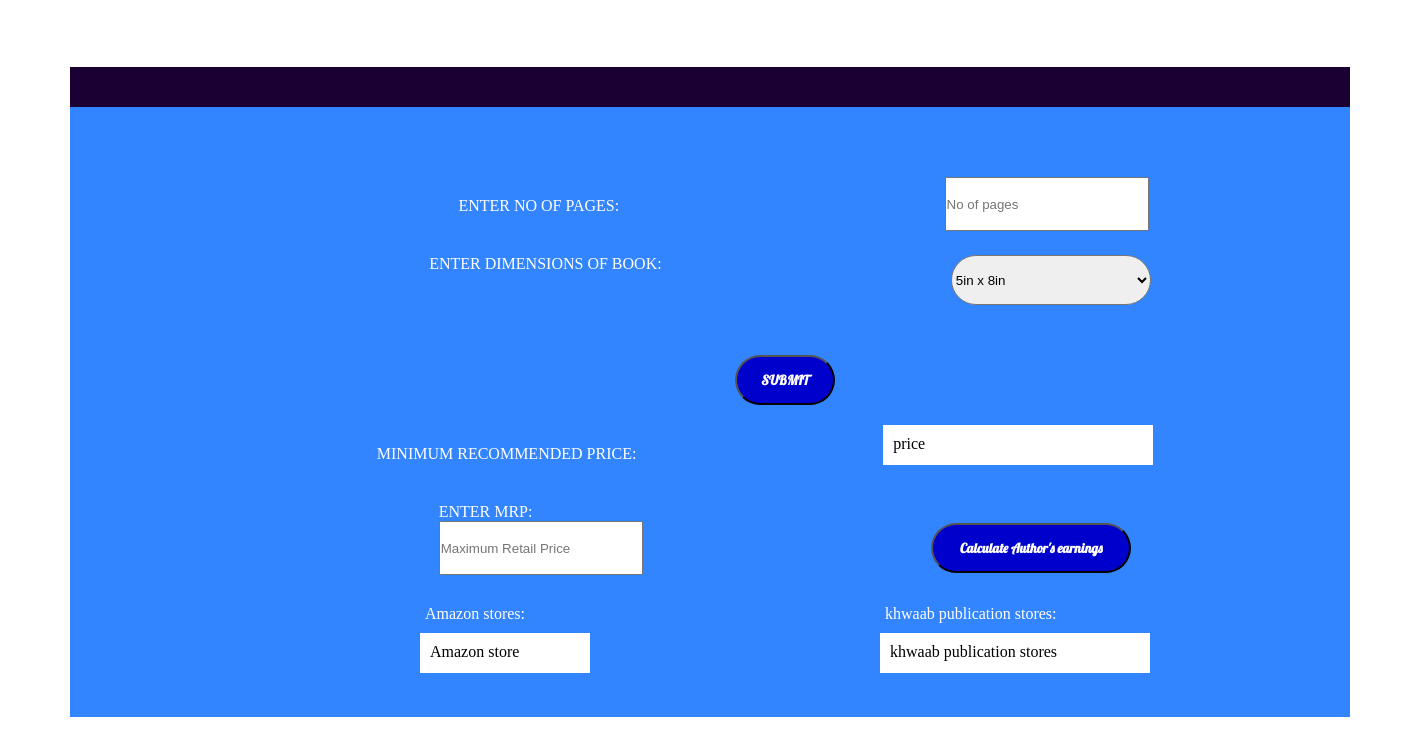
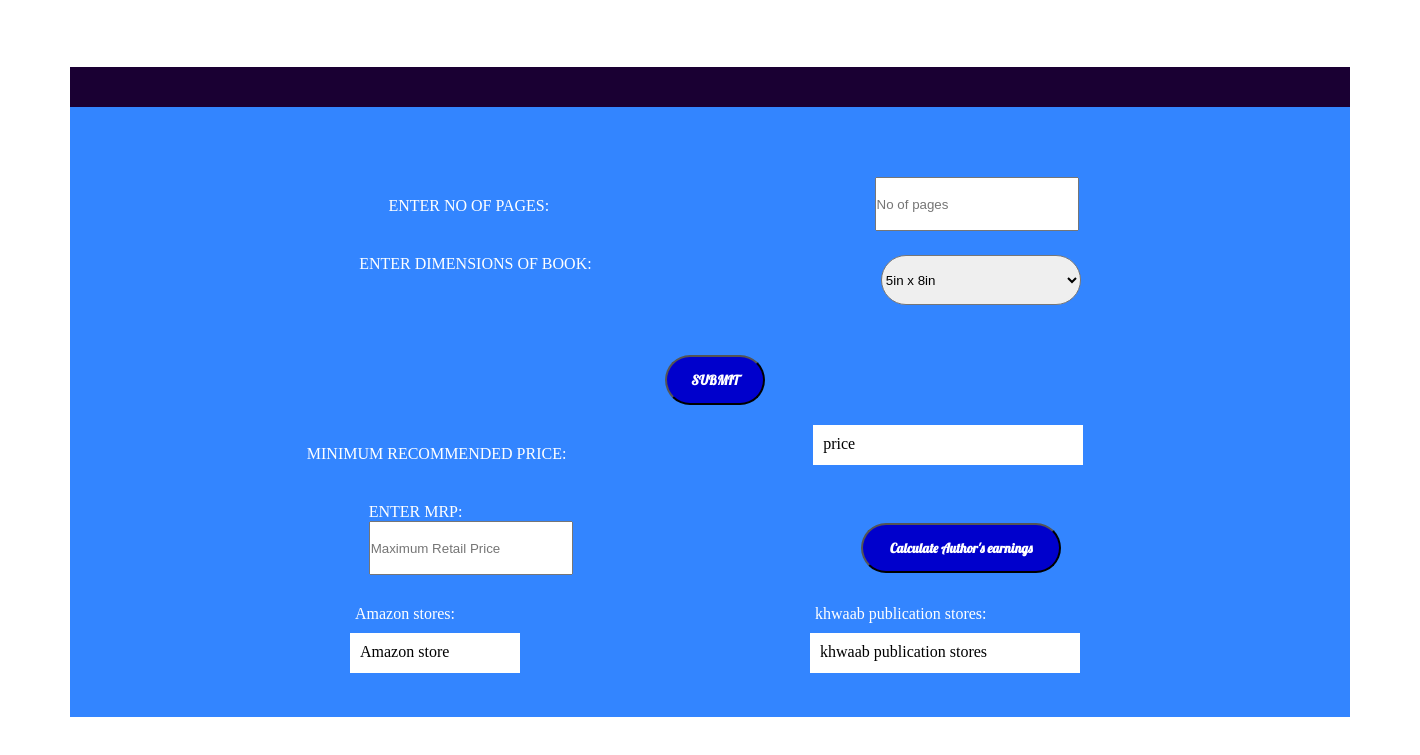
Before and after one commit to cunningbait1Gourav/khwaabpublication, a plain HTML site: page index.html in a window 1280 px wide. Shown: the part 117-872 px from the top of the page, 1420 px wide, since content can reach past the window. Drawn offline with Linux system fonts and the light colour scheme.

Commit message:
Update index.html

```diff
--- a/index.html
+++ b/index.html
@@ -77,7 +77,7 @@
 		<div style="background-color:#1a0033;height:40px; ">
 
 		</div>
-		<div class="go" class="move">
+		<div class="move">
 	<div style="margin-top:50px;margin-left:10px;display:flex;flex-wrap: wrap;justify-content: space-evenly;">
 		<p style="margin:20px">
 			ENTER NO OF PAGES:
@@ -182,6 +182,7 @@
 	else if(size == 1)
 	{
 		price= 120;
+		t=110;
 		if(npages<40 || npages>300)
 		{
 			document.getElementById("price").innerHTML=`please enter between 40 and 300</div>`;
```
